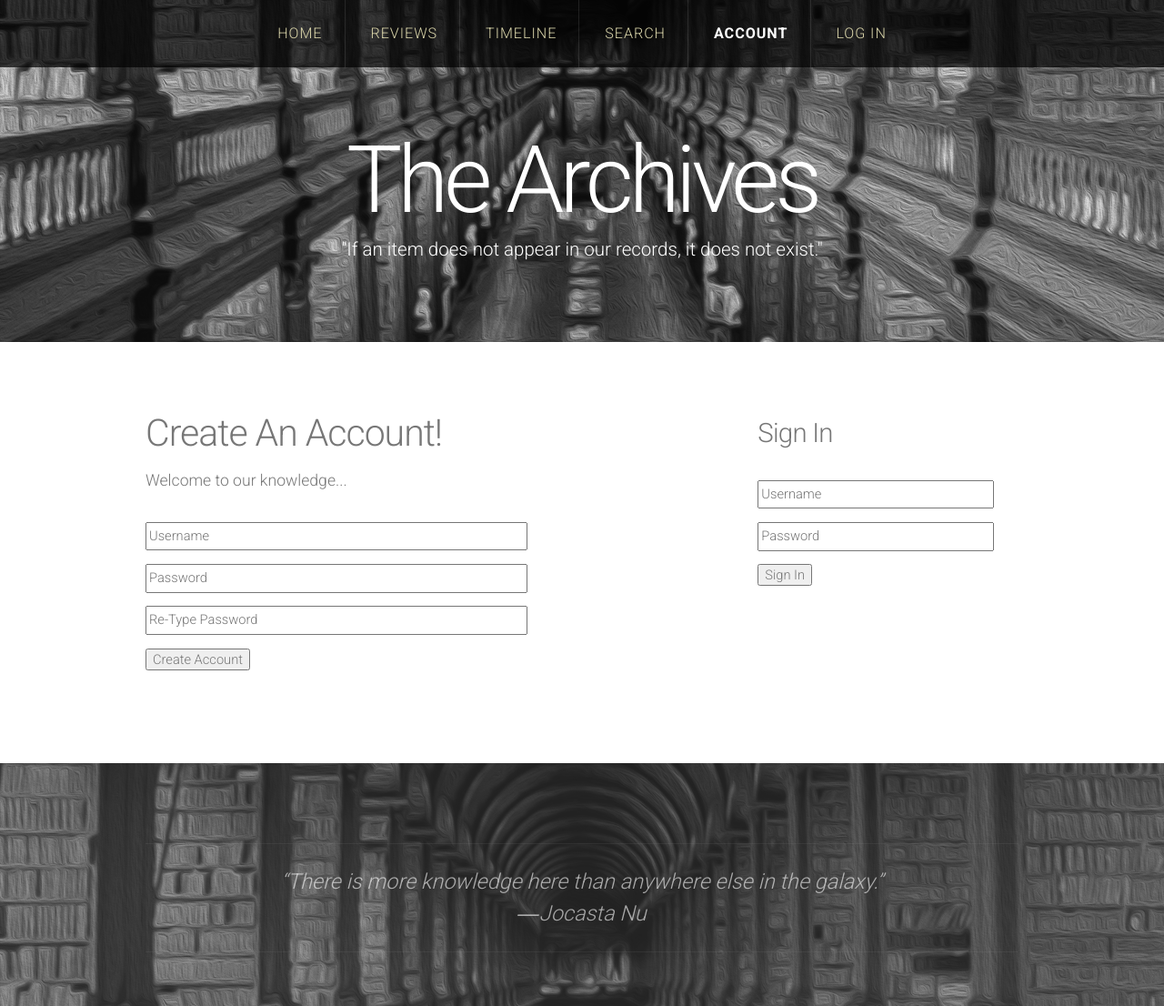
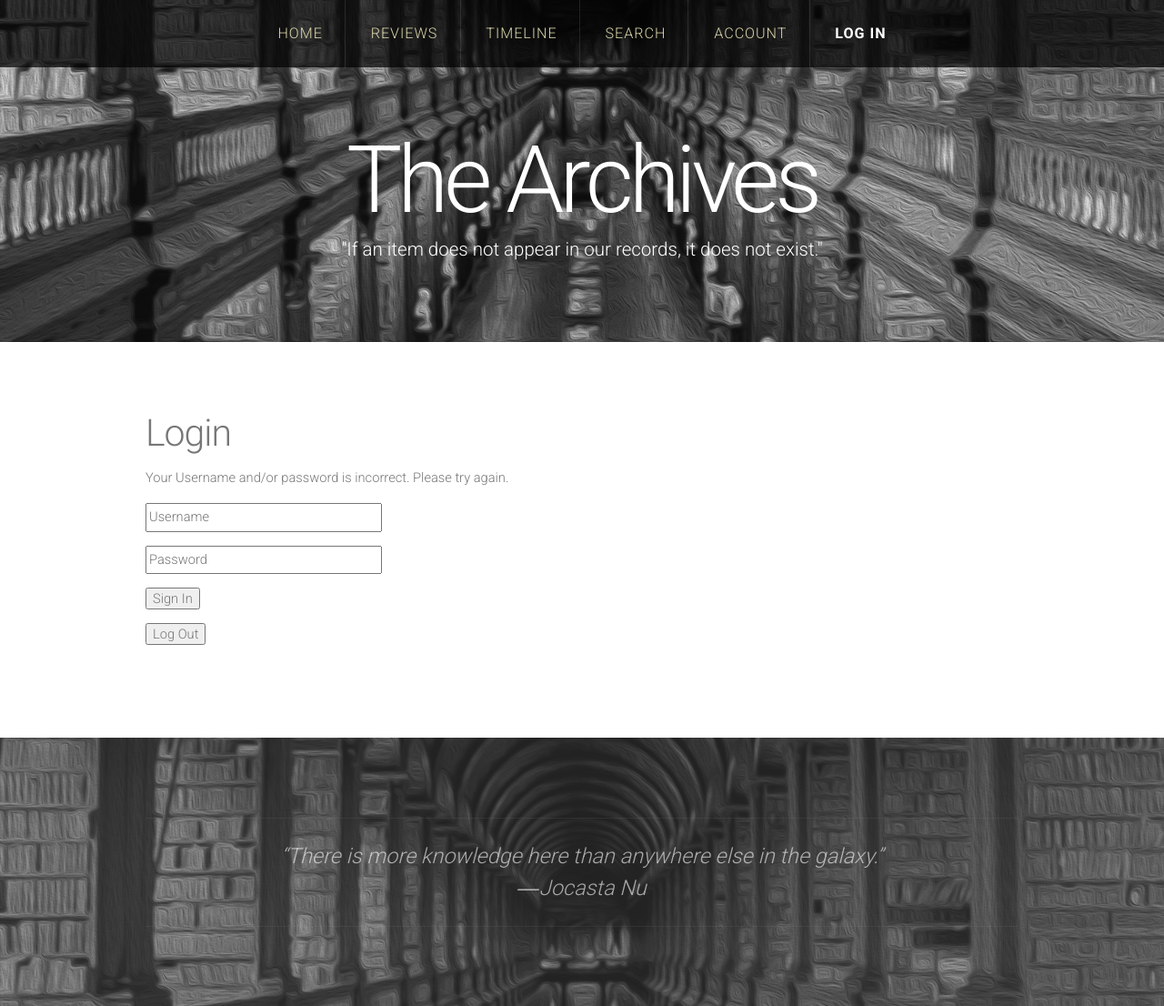
Before and after one commit to KebertXela87/sql-project, a Flask app: page /account in a window 1280 px wide. Shown: the top 1106 px of the page at 91% size. Run offline with Flask 2, Linux system fonts and the light colour scheme; data that the repository does not hold is empty; parts of the project's set-up code (start-up, migrations or seed data) failed here and were passed over; some libraries are stand-ins or nearby versions.

Commit message:
Got flask_login working. Able to log in and out.

```diff
--- a/server.py
+++ b/server.py
@@ -1,7 +1,7 @@
 import psycopg2
 import psycopg2.extras
 import os, uuid
-from flask import Flask, render_template, request, redirect, url_for, session, next_is_valid, abort
+from flask import Flask, render_template, request, redirect, url_for, session, abort
 import flask.ext.login as flask_login
 
 app = Flask(__name__)
@@ -17,19 +17,6 @@ login_manager.init_app(app)
 class User(flask_login.UserMixin):
     pass
 
-@login_manager.user_loader
-def user_loader(user_id):
-    db = connectToDB()
-    cur = db.cursor(cursor_factory=psycopg2.extras.DictCursor)
-
-    cur.execute("SELECT username FROM users WHERE username = %s;", (user_id,))
-    if cur.fetchone():
-        user = User()
-        user.id = user_id #change this?
-        return user
-
-    return #no user
-
 def connectToDB():
     connectionString = 'dbname=thearchives user=jedimaster password=41PubBNmfQhmfCNy host=localhost'
     print connectionString
@@ -38,10 +25,40 @@ def connectToDB():
     except:
         print("Can't connect to database")
 
+@login_manager.user_loader
+def user_loader(user_id):
+    db = connectToDB()
+    cur = db.cursor(cursor_factory=psycopg2.extras.DictCursor)
+
+    cur.execute("SELECT username FROM users WHERE username = %s;", (user_id,))
+    username = cur.fetchone()
+    if(len(username) > 0):
+        user = User()
+        user.id = username
+        return user
+
+    return #no user
+
+@login_manager.request_loader
+def request_loader(request):
+    db = connectToDB()
+    cur = db.cursor(cursor_factory=psycopg2.extras.DictCursor)
+
+    username = request.form.get('username')
+    password = request.form.get('password')
+    cur.execute("SELECT * FROM users WHERE username = %s AND password = crypt(%s, password);", (username, password))
+    if cur.fetchone():
+        user = User()
+        user.id = username
+        user.is_authenticated = True
+        return user
+
+    return #no user
+
 @app.route('/login', methods=['GET', 'POST'])
 def login():
     if request.method == 'GET':
-        return render_template('login.html')
+        return render_template('login.html', login_failed = 'false', currentpage = 'login')
 
     #attempt login
     db = connectToDB()
@@ -57,147 +74,37 @@ def login():
         flask_login.login_user(user)
 
         next = request.args.get('next')
-        if not next_is_valid(next):
-            return abort(400)
+        #if not next_is_valid(next):
+        #    return abort(400)
 
-        return redirect(next or url_for('account'))
+        return redirect(next or url_for('index'))
 
     #login failed
-    return 'bad login' #change this
+    return render_template('login.html', login_failed = 'true', currentpage = 'login')
+
+@app.route('/logout')
+def logout():
+    flask_login.logout_user()
+    return redirect(url_for('index'))
+
+# the page to go to if a login is required and no one is loged in.
+@login_manager.unauthorized_handler
+def unauthorized_handler():
+    return render_template('login.html', login_failed = 'true', currentpage = 'login')
 
 @app.route('/')
-def helloWorld():
+def index():
 
-    if 'username' in session:
-        currentUser = session['username']
-    else:
-        currentUser = ''
+    return render_template('index.html', currentpage = 'home')
 
-    return render_template('index.html', currentpage = 'home', user=currentUser)
-
-@app.route('/createaccount', methods=['GET', 'POST'])
-def createaccount():
-    db = connectToDB()
-    cur = db.cursor(cursor_factory=psycopg2.extras.DictCursor)
-
-    if request.method == 'POST':
-        # check username
-        print "Checking username...."
-        cur.execute("SELECT username FROM users WHERE username = '%s';" % (request.form['username'],))
-        if cur.fetchone():
-            return render_template('account.html', currentpage='account', bad_account='badusername', account_created='false', user=currentUser)
-
-        # make sure passwords match
-        print "Checking password...."
-        password1 = request.form['password']
-        password2 = request.form['retypepassword']
-        if password1 != password2:
-            return render_template('account.html', currentpage='account', bad_account='badpassword', account_created='false', user=currentUser)
-
-        # attempt to create user
-        print "Attempting to create user...."
-        print "username" + request.form['username'] + " Password: " + request.form['password']
-        try:
-            cur.execute("INSERT INTO users (username, password) VALUES ('%s', crypt('%s', gen_salt('bf')));" % (request.form['username'], request.form['password']))
-        except:
-            print("Error creating user...")
-            db.rollback()
-        db.commit()
-
-        # check to see if user was created
-        print "Checking success of user creation...."
-        cur.execute("SELECT username FROM users WHERE username = '%s';" % (request.form['username'],))
-        if cur.fetchone():
-            # user was created
-            print "User created"
-            account_created = 'true'
-        else:
-            # user was NOT created
-            print "User not created"
-            account_created = 'false'
-
-        return render_template('account.html', currentpage='account', bad_account='unknown', account_created=account_created, user=currentUser)
-
-    if 'username' in session:
-        currentUser = session['username']
-    else:
-        currentUser = ''
-
-    return render_template('account.html', currentpage = 'account', user=currentUser)
-
-@app.route('/account', methods=['GET', 'POST'])
+@app.route('/account')
+@flask_login.login_required
 def account():
     db = connectToDB()
     cur = db.cursor(cursor_factory=psycopg2.extras.DictCursor)
 
-    if request.method == 'POST':
+    return render_template('account.html', currentpage = 'account')
 
-        if 'username' in session:
-            oldUser = [session['username'], session['password']]
-        else:
-            oldUser = ['', '']
-
-        session['username'] = request.form['username']
-        session['password'] = request.form['password']
-
-        cur.execute("SELECT * FROM users WHERE username = %s AND password = crypt(%s, password);", (session['username'], session['password']))
-        if cur.fetchone():
-            return redirect(url_for('search'))
-        else:
-            return render_template('account.html', currentpage = 'account', user=currentUser)
-
-    if 'username' in session:
-        currentUser = session['username']
-    else:
-        currentUser = ''
-
-    return render_template('account.html', currentpage = 'account', user=currentUser)
-
-@app.route('/search', methods=['GET', 'POST'])
-def search():
-    db = connectToDB()
-    cur = db.cursor(cursor_factory=psycopg2.extras.DictCursor)
-    global currentUser
-    if request.method == 'POST':
-        searchTerm = ''
-
-        print request.form['titleSearch']
-        print request.form['yearSearch']
-        print request.form['timeSearch']
-
-        if request.form['titleSearch']:
-            print "in titlesearch"
-            searchTerm = request.form['titleSearch']
-            print "searchTerm: " + searchTerm
-            cur.execute("SELECT * FROM movies WHERE UPPER(title) LIKE UPPER(%s);", ("%%" + searchTerm + "%%",))
-        elif request.form['yearSearch']:
-            print "in year search"
-            searchTerm = request.form['yearSearch']
-            print "searchTerm: " + searchTerm
-            cur.execute("SELECT * FROM movies WHERE bby_aby_year LIKE %s;", ("%%" + searchTerm + "%%",))
-        elif request.form['timeSearch']:
-            print "in time search"
-            searchTerm = request.form['timeSearch']
-            print "searchTerm: " + searchTerm
-            cur.execute("SELECT * FROM movies WHERE running_time LIKE %s;", ("%" + searchTerm + "%",))
-
-        results = cur.fetchall()
-        print "Printing results: "
-        print results
-        if(len(results) > 0):
-            return render_template('search.html', currentPage='search', results=results,  nosearch='false', user=currentUser)
-
-        return render_template('search.html', currentPage='search', results='',  nosearch='false', user=currentUser)
-
-    cur.execute("SELECT * FROM movies;")
-    results = cur.fetchall()
-
-    if 'username' in session:
-        currentUser = session['username']
-    else:
-        currentUser = ''
-
-    return render_template('search.html', currentpage='search', results=results, nosearch='true', user=currentUser)
 
 if __name__ == '__main__':
     app.run(host=os.getenv('IP', '0.0.0.0'), port=int(os.getenv('PORT', 8080)), debug = True)
--- a/templates/layout.html
+++ b/templates/layout.html
@@ -29,8 +29,13 @@
 						<li {% if currentpage == 'review' %}class="active"{% endif %}><a href="/reviews">Reviews</a></li>
 						<li {% if currentpage == 'timeline' %}class="active"{% endif %}><a href="/timeline">Timeline</a></li>
 						<li {% if currentpage == 'search' %}class="active"{% endif %}><a href="/search">Search</a></li>
-						<li {% if currentpage == 'account' %}class="active"{% endif %}><a href="/account">Account</a></li>
-						<li {% if currentpage == 'login' %}class="active"{% endif %}><a href="/login">Log In</a></li>
+						{% if current_user.is_authenticated %}
+							<li {% if currentpage == 'account' %}class="active"{% endif %}><a href="/useraccount">{{ current_user.id[0] }}</a></li>
+							<li><a href="/logout">Log Out</a></li>
+						{% else %}
+							<li {% if currentpage == 'create_account' %}class="active"{% endif %}><a href="/account">Account</a></li>
+							<li {% if currentpage == 'login' %}class="active"{% endif %}><a href="/login">Log In</a></li>
+						{% endif %}
 					</ul>
 				</nav>
 			</div>
--- /dev/null
+++ b/templates/login.html
@@ -0,0 +1,29 @@
+{% extends "layout.html" %}
+
+{% block main %}
+
+	<!-- Main -->
+		<div id="main">
+			<div id="content" class="container">
+				<section>
+					<header>
+						<h2>Login</h2>
+					</header>
+					{% if login_failed == 'true' %}
+					<p>Your Username and/or password is incorrect. Please try again.</p>
+					{% endif %}
+					<form method="POST" action="/login">
+					    <p><input type="text" name="username" size="30" placeholder="Username" /></p>
+						<p><input type="password" name="password" size="30" placeholder="Password" /></p>
+						<p><input type="submit" value="Sign In" name="submit" /></p>
+					</form>
+
+					<form action="/logout">
+						<p><input type="submit" value="Log Out" name="submit" /></p>
+					</form>
+				</section>
+			</div>
+		</div>
+	<!-- /Main -->
+
+{% endblock %}
```
Also changed, not shown: templates/index.html (+9 -0 lines).
